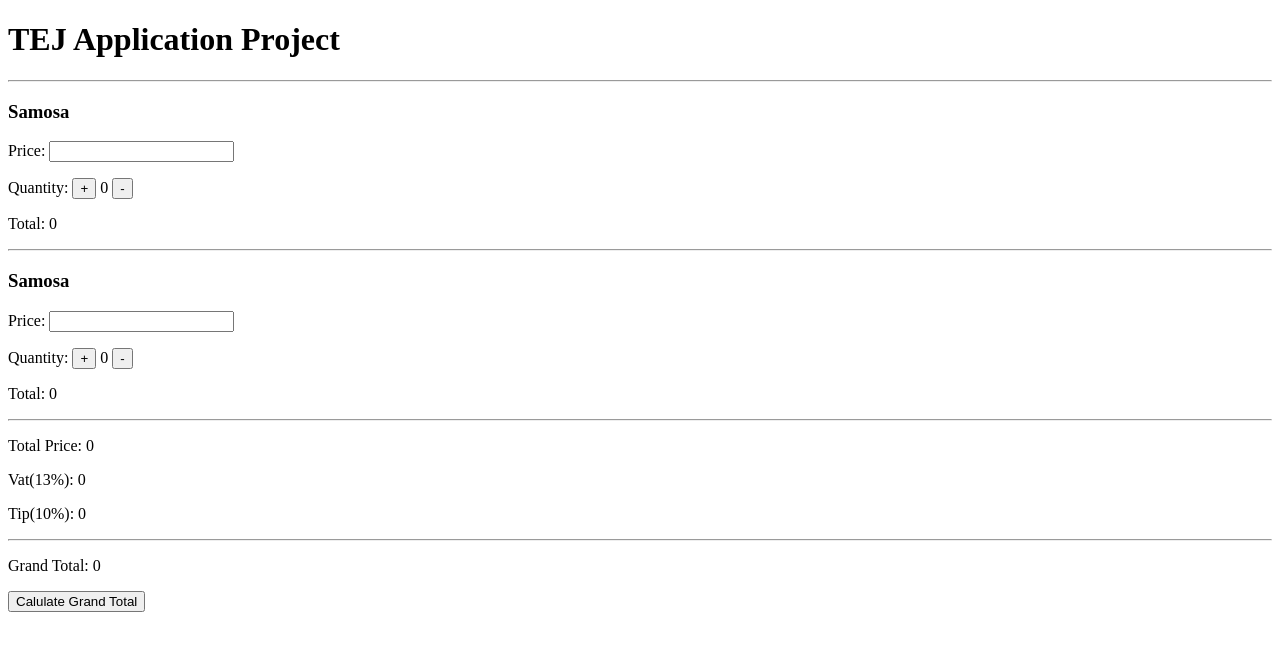
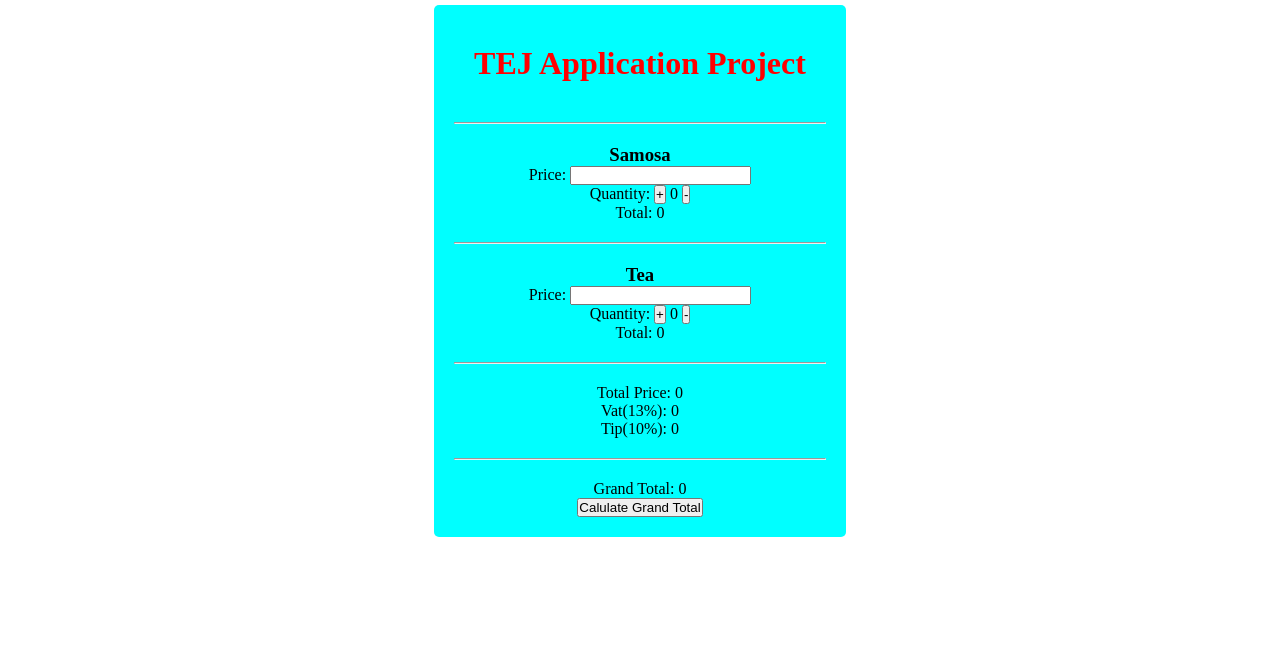
Before and after one commit to tajpuriya27/suneel-tajpuriya, a plain HTML site: page index.html in a window 1280 px wide. Drawn offline with Linux system fonts and the light colour scheme.

Commit message:
Level2 goal completed: div created and external css is completed

```diff
--- a/css/sytles.css
+++ b/css/sytles.css
@@ -0,0 +1,32 @@
+* {
+    box-sizing: border-box;
+    margin: 0;
+    padding: 0;
+}
+
+
+input[type='number']::-webkit-inner-spin-button,
+input[type='number']::-webkit-outer-spin-button {
+  -webkit-appearance: none;
+}
+body {
+    padding-top: 5px;
+}
+
+h1 {
+    color: red;
+    padding: 20px;
+}
+
+hr {
+    margin: 20px 0;
+}
+
+#content-box {
+    width: fit-content;
+    text-align: center;
+    margin: auto;
+    background-color: aqua;
+    padding: 20px;
+    border-radius: 5px;
+}
--- a/index.html
+++ b/index.html
@@ -5,8 +5,10 @@
     <meta http-equiv="X-UA-Compatible" content="IE=edge">
     <meta name="viewport" content="width=device-width, initial-scale=1.0">
     <title>TEJ Application Project </title>
+    <link rel="stylesheet" href="css/sytles.css">
 </head>
 <body>
+    <div id="content-box">
         <h1>TEJ Application Project</h1>
         <hr>
         <h3>Samosa</h3>
@@ -14,7 +16,7 @@
         <p>Quantity: <input type="button" value="+"><span> 0 </span><input type="button" value="-"></p>
         <p>Total: <span>0</span></p>
         <hr>
-    <h3>Samosa</h3>
+        <h3>Tea</h3>
         <p>Price: <input type="number"></p>
         <p>Quantity: <input type="button" value="+"><span> 0 </span><input type="button" value="-"></p>
         <p>Total: <span>0</span></p>
@@ -25,5 +27,6 @@
         <hr>
         <p>Grand Total: <span>0</span></p>
         <input type="button" value="Calulate Grand Total">
+    </div>
 </body>
 </html>
```
Lines whose indentation alone changed are shown as unchanged.
